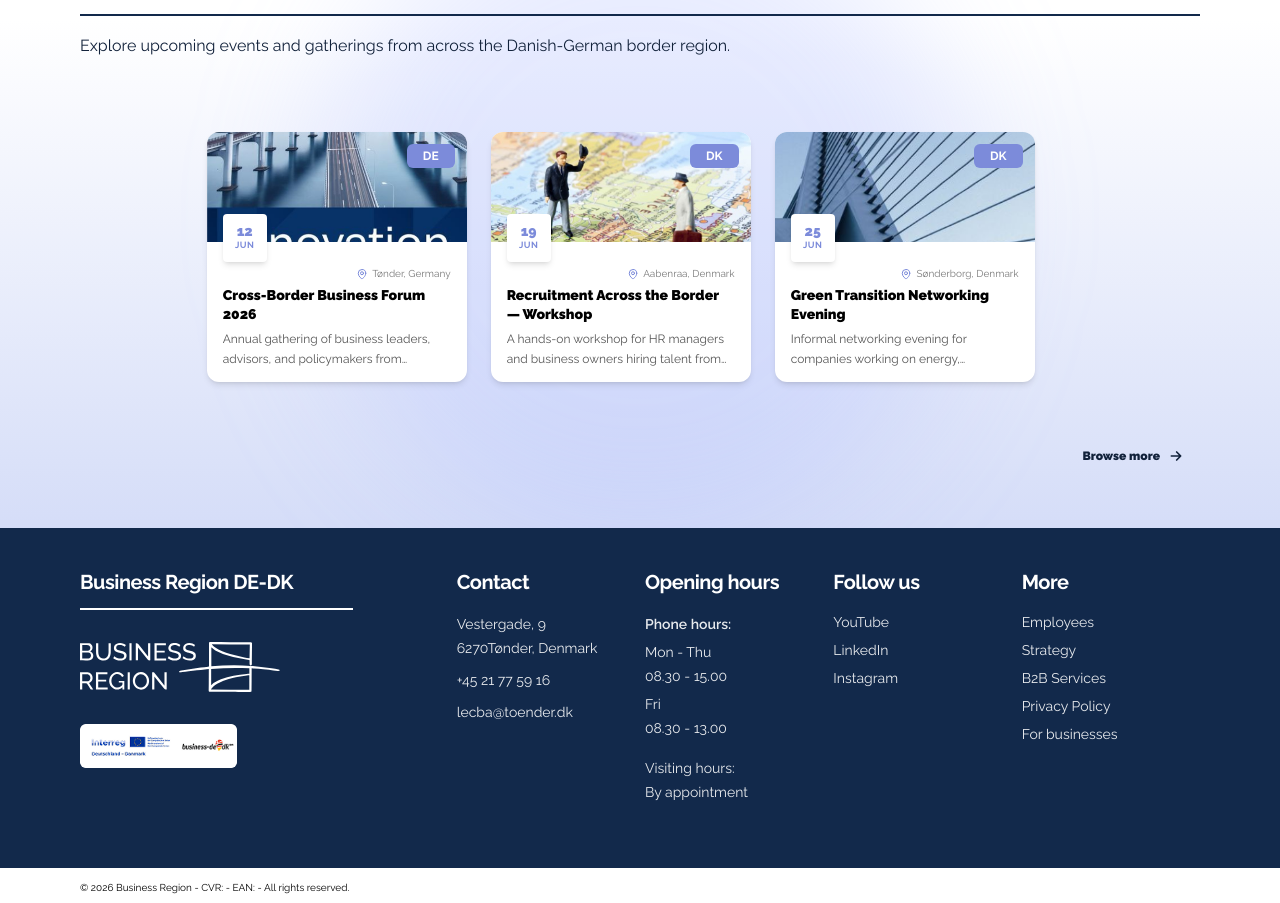
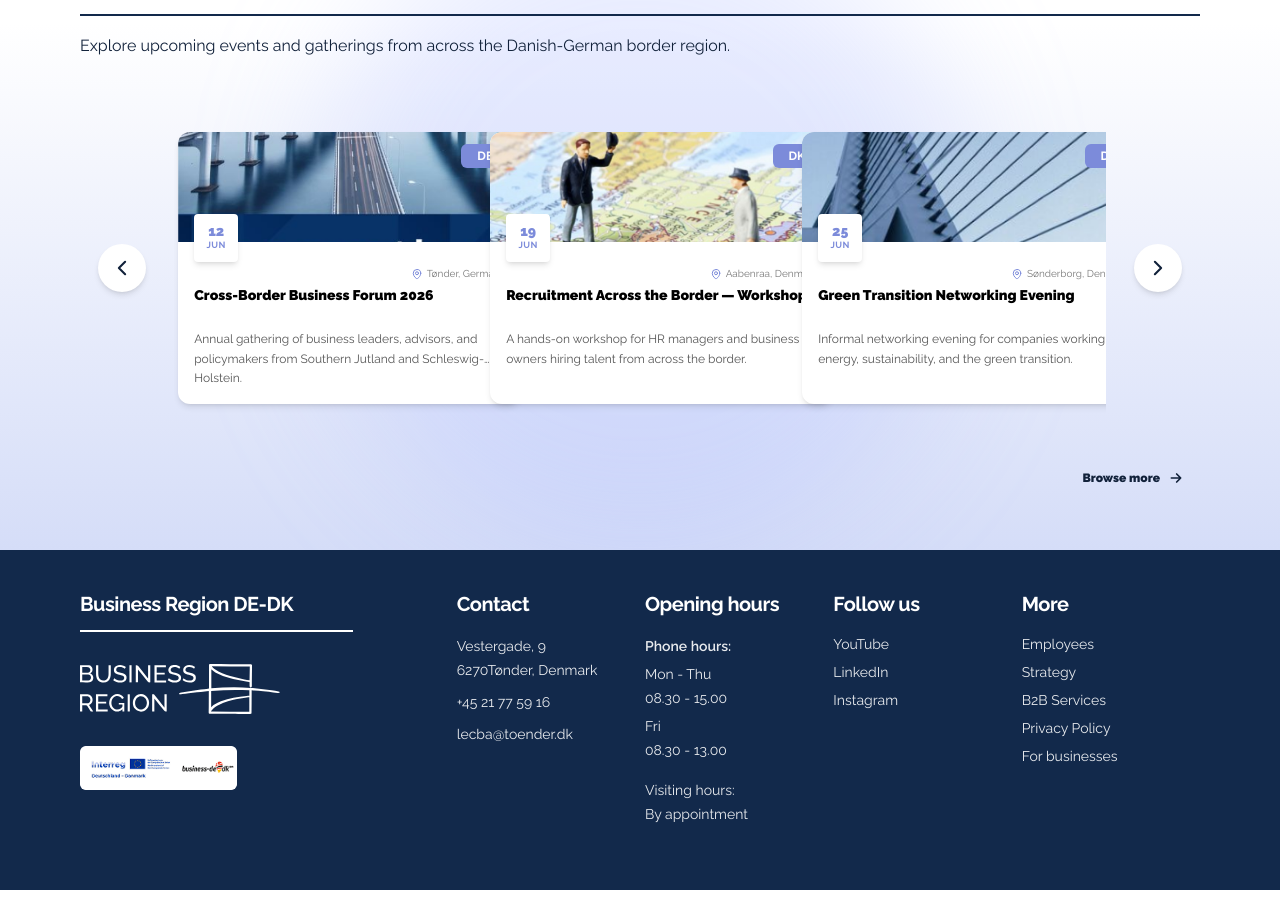
Before and after one commit to Patricia-P-G/Business-Region-Website, a Vue app: page / in a window 1280 px wide. Shown: the part 3625-4528 px from the top of the page. Built offline with nearby package versions, Linux system fonts and the light colour scheme.

Commit message:
latest changes

```diff
--- a/src/components/Events.vue
+++ b/src/components/Events.vue
@@ -30,12 +30,23 @@
           </p>
         </div>
 
-        <div class="col-span-12 relative w-full mt-4">
-          <div class="w-full">
+        <div class="col-span-12 mt-4 grid grid-cols-12 gap-2.5 items-center">
+
+          <button
+            class="events-prev hidden lg:flex lg:col-span-1 h-12 w-12 items-center justify-center justify-self-center rounded-full bg-white text-[#11213A] shadow-md transition-all duration-300 hover:scale-105 hover:bg-[#7C8BDA] hover:text-white"
+            aria-label="Previous events"
+          >
+            <svg xmlns="http://www.w3.org/2000/svg" fill="none" viewBox="0 0 24 24" stroke-width="2.5" stroke="currentColor" class="h-5 w-5">
+              <path stroke-linecap="round" stroke-linejoin="round" d="M15.75 19.5L8.25 12l7.5-7.5" />
+            </svg>
+          </button>
+
+          <div class="col-span-12 lg:col-span-10 min-w-0">
             <Swiper
               :modules="[Navigation, Pagination]"
               :slides-per-view="1"
               :space-between="24"
+              :loop="true"
               :navigation="{
                 prevEl: '.events-prev',
                 nextEl: '.events-next',
@@ -47,13 +58,13 @@
               }"
               :breakpoints="{
                 640: { slidesPerView: 2, spaceBetween: 24 },
-                1024: { slidesPerView: 4, spaceBetween: 24 },
+                1024: { slidesPerView: 3, spaceBetween: 12 },
               }"
-              class="events-swiper match-grid-offset"
+              class="events-swiper"
             >
               <SwiperSlide v-for="event in events" :key="event.title">
                 <article
-                  class="relative h-[250px] flex flex-col overflow-hidden rounded-xl bg-white shadow-md transition-all duration-300 hover:-translate-y-1 hover:shadow-lg"
+                  class="relative mx-auto w-85.75 h-68 flex flex-col overflow-hidden rounded-xl bg-white shadow-md transition-all duration-300 hover:-translate-y-1 hover:shadow-lg"
                 >
                   <div class="relative h-[110px] w-full shrink-0">
                     <img
@@ -83,34 +94,15 @@
 
                     <div class="flex-1 flex flex-col justify-between">
                       <div>
-                        <div
-                          class="mb-1 flex items-center justify-end gap-1 text-[10px] text-[#7A7A7A]"
-                        >
-                          <svg
-                            xmlns="http://www.w3.org/2000/svg"
-                            fill="none"
-                            viewBox="0 0 24 24"
-                            stroke-width="2"
-                            stroke="currentColor"
-                            class="h-3 w-3 text-[#7C8BDA]"
-                          >
-                            <path
-                              stroke-linecap="round"
-                              stroke-linejoin="round"
-                              d="M15 10.5a3 3 0 11-6 0 3 3 0 016 0z"
-                            />
-                            <path
-                              stroke-linecap="round"
-                              stroke-linejoin="round"
-                              d="M19.5 10.5c0 7.142-7.5 11.25-7.5 11.25S4.5 17.642 4.5 10.5a7.5 7.5 0 1115 0z"
-                            />
+                        <div class="mb-1 flex items-center justify-end gap-1 text-[10px] text-[#7A7A7A]">
+                          <svg xmlns="http://www.w3.org/2000/svg" fill="none" viewBox="0 0 24 24" stroke-width="2" stroke="currentColor" class="h-3 w-3 text-[#7C8BDA]">
+                            <path stroke-linecap="round" stroke-linejoin="round" d="M15 10.5a3 3 0 11-6 0 3 3 0 016 0z" />
+                            <path stroke-linecap="round" stroke-linejoin="round" d="M19.5 10.5c0 7.142-7.5 11.25-7.5 11.25S4.5 17.642 4.5 10.5a7.5 7.5 0 1115 0z" />
                           </svg>
                           {{ event.location }}
                         </div>
 
-                        <h3
-                          class="text-sm font-black leading-snug text-black line-clamp-2 min-h-[40px] mb-1"
-                        >
+                        <h3 class="text-sm font-black leading-snug text-black line-clamp-2 min-h-10 mb-1">
                           {{ event.title }}
                         </h3>
                       </div>
@@ -123,55 +115,19 @@
                 </article>
               </SwiperSlide>
             </Swiper>
+
+            <div class="events-pagination flex justify-center items-center gap-1 mx-auto mt-6 lg:hidden"></div>
           </div>
 
-          <div
-            class="pointer-events-none absolute inset-y-0 left-3 right-3 z-20 hidden lg:flex items-center justify-between lg:-left-6 lg:-right-6"
+          <button
+            class="events-next hidden lg:flex lg:col-span-1 h-12 w-12 items-center justify-center justify-self-center rounded-full bg-white text-[#11213A] shadow-md transition-all duration-300 hover:scale-105 hover:bg-[#7C8BDA] hover:text-white"
+            aria-label="Next events"
           >
-            <button
-              class="events-prev pointer-events-auto z-30 flex h-12 w-12 items-center justify-center rounded-full bg-white text-[#11213A] shadow-md transition-all duration-300 hover:scale-105 hover:bg-[#7C8BDA] hover:text-white"
-              aria-label="Previous events"
-            >
-              <svg
-                xmlns="http://www.w3.org/2000/svg"
-                fill="none"
-                viewBox="0 0 24 24"
-                stroke-width="2.5"
-                stroke="currentColor"
-                class="h-5 w-5"
-              >
-                <path
-                  stroke-linecap="round"
-                  stroke-linejoin="round"
-                  d="M15.75 19.5L8.25 12l7.5-7.5"
-                />
-              </svg>
-            </button>
+            <svg xmlns="http://www.w3.org/2000/svg" fill="none" viewBox="0 0 24 24" stroke-width="2.5" stroke="currentColor" class="h-5 w-5">
+              <path stroke-linecap="round" stroke-linejoin="round" d="M8.25 4.5l7.5 7.5-7.5 7.5" />
+            </svg>
+          </button>
 
-            <button
-              class="events-next pointer-events-auto z-30 flex h-12 w-12 items-center justify-center rounded-full bg-white text-[#11213A] shadow-md transition-all duration-300 hover:scale-105 hover:bg-[#7C8BDA] hover:text-white"
-              aria-label="Next events"
-            >
-              <svg
-                xmlns="http://www.w3.org/2000/svg"
-                fill="none"
-                viewBox="0 0 24 24"
-                stroke-width="2.5"
-                stroke="currentColor"
-                class="h-5 w-5"
-              >
-                <path
-                  stroke-linecap="round"
-                  stroke-linejoin="round"
-                  d="M8.25 4.5l7.5 7.5-7.5 7.5"
-                />
-              </svg>
-            </button>
-          </div>
-
-          <div
-            class="events-pagination flex justify-center items-center gap-1 mx-auto mt-6 lg:hidden"
-          ></div>
         </div>
 
         <div class="col-span-12 mt-8 flex justify-end">
@@ -252,18 +208,23 @@ const events = [
     month: "June",
     location: "Sønderborg, Denmark",
   },
+  {
+    title: "Cross-Border Business Forum 2026",
+    description:
+      "Annual gathering of business leaders, advisors, and policymakers from Southern Jutland and Schleswig-Holstein.",
+    image: events1,
+    alt: "Cross-Border Business Forum event image",
+    country: "DE",
+    day: "12",
+    month: "June",
+    location: "Tønder, Germany",
+  },
 ];
 </script>
 
 <style scoped>
 .events-swiper {
   padding: 16px 4px 16px 4px;
-}
-
-@media (min-width: 1024px) {
-  .match-grid-offset :deep(.swiper-wrapper) {
-    padding-left: calc(8.333333% + 30px);
-  }
 }
 
 /* Custom coloring for Swiper responsive dots to match your #7C8BDA theme */
@@ -287,4 +248,5 @@ const events = [
   transform: translateX(-50%) !important;
   white-space: nowrap;
 }
+
 </style>
--- a/src/components/MediaChannelSection.vue
+++ b/src/components/MediaChannelSection.vue
@@ -158,7 +158,7 @@ const videos = [
     image: mediaPerson1,
     alt: "Business interview with Peter Engel discussing cross-border business challenges",
     views: "3.1K",
-    embed: "https://www.youtube.com/shorts/cP1LckqWuyQ",
+    embed: "https://www.youtube.com/embed/cP1LckqWuyQ",
   },
   {
     title: "What does it really take to move to another country for a job?",
@@ -167,7 +167,7 @@ const videos = [
     image: mediaPerson2,
     alt: "Interview discussing international relocation and jobs abroad",
     views: "3.1K",
-    embed: "https://www.youtube.com/shorts/1ny8k3w_noM",
+    embed: "https://www.youtube.com/embed/1ny8k3w_noM",
   },
   {
     title: "What does the cross-border region need?",
@@ -176,7 +176,7 @@ const videos = [
     image: mediaPerson3,
     alt: "Discussion about future needs of the Danish-German cross-border region",
     views: "3.1K",
-    embed: "https://www.youtube.com/shorts/AV2WvYJ9wlw",
+    embed: "https://www.youtube.com/embed/AV2WvYJ9wlw",
   },
 ];
 </script>
--- a/src/views/HomeView.vue
+++ b/src/views/HomeView.vue
@@ -17,4 +17,5 @@ import WhoWeWorkWith from '@/components/WhoWeWorkWith.vue';
   <MediaChannelSection />
   <Events />
 
+
 </template>
--- a/src/views/mediaComponents/MediaLibrary.vue
+++ b/src/views/mediaComponents/MediaLibrary.vue
@@ -45,7 +45,7 @@
 
                 <!-- Filter Buttons -->
                 <button v-for="filter in filters" :key="filter" type="button" :aria-pressed="filter === activeFilter" :class="[
-                    'shrink-0 cursor-pointer rounded-lg px-5 py-3 text-xs font-bold uppercase text-white transition duration-200 whitespace-nowrap focus:outline-none focus-visible:ring-2 focus-visible:ring-primary focus-visible:ring-offset-2 sm:px-2 sm:py-4 sm:text-sm md:flex-shrink md:whitespace-normal',
+                    'shrink-0 cursor-pointer rounded-lg px-5 py-3 text-xs font-bold uppercase text-white transition duration-200 whitespace-nowrap focus:outline-none focus-visible:ring-2 focus-visible:ring-primary focus-visible:ring-offset-2 sm:px-2 sm:py-4 sm:text-sm md:shrink md:whitespace-normal',
                     filter === activeFilter ? 'bg-secondary' : 'bg-[#3E5A78] hover:bg-[#3E5A78]/90']" @click="activeFilter = filter">
                     {{ filter }}
                 </button>
@@ -64,7 +64,7 @@
                         itemscope itemtype="https://schema.org/Article">
 
                         <!-- Media Card Thumbnail  -->
-                        <div class="relative h-[170px] w-full overflow-hidden bg-slate-100">
+                        <div class="relative h-42.5 w-full overflow-hidden bg-slate-100">
 
                             <!-- Image -->
                             <img :src="getImageUrl(card.imageName)" :alt="`${card.title} cover image`" class="h-full w-full object-cover"
```
